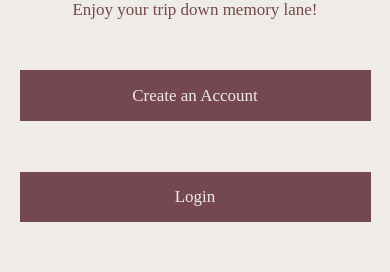
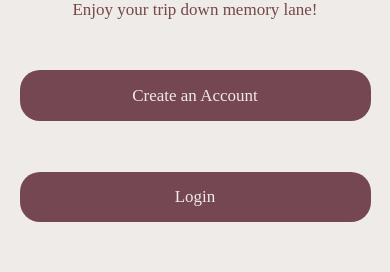
Before and after one commit to Nishkal7/memories, a React Native app: screen /Login in a window 390 px wide. Shown: the part 338-610 px from the top of the page. Built offline with nearby package versions, Linux system fonts and the light colour scheme.

Commit message:
loaoder and constants util files

```diff
--- a/src/Login/styles.js
+++ b/src/Login/styles.js
@@ -31,6 +31,7 @@ const styles = StyleSheet.create({
   button1: {
     height: '20%',
     width: '90%',
+    borderRadius:20,
     backgroundColor: '#754752',
     justifyContent: 'space-evenly',
     alignItems: 'center',
@@ -43,6 +44,7 @@ const styles = StyleSheet.create({
   button2: {
     height: '20%',
     width: '90%',
+    borderRadius:20,
     backgroundColor: '#754752',
     justifyContent: 'space-evenly',
     alignItems: 'center',
--- a/src/Signin/styles.js
+++ b/src/Signin/styles.js
@@ -28,6 +28,7 @@ const styles = StyleSheet.create({
   button1: {
     height: 35,
     width: '90%',
+    borderRadius:20,
     backgroundColor: '#754752',
     justifyContent: 'center',
     alignItems: 'center',
--- a/src/Signup/styles.js
+++ b/src/Signup/styles.js
@@ -22,6 +22,7 @@ const styles = StyleSheet.create({
   button1: {
     height: 35,
     width: '90%',
+    borderRadius:20,
     backgroundColor: '#754752',
     justifyContent: 'center',
     alignItems: 'center',
--- /dev/null
+++ b/src/utils/Constants.js
@@ -0,0 +1,2 @@
+export const APP_BACKGROUND_COLOR = "#eeebe8";
+export const APP_THEME_COLOR = "#754752";
```
Also changed, not shown: src/utils/Loader.js (added, +20 -0 lines).
